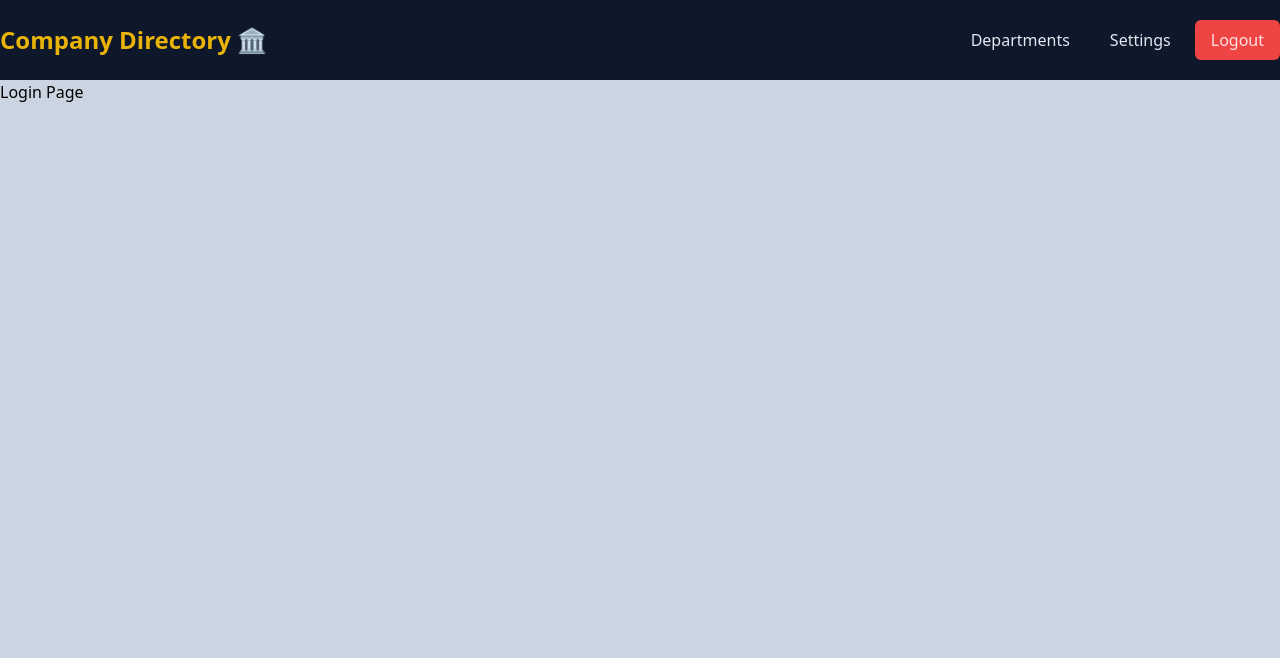
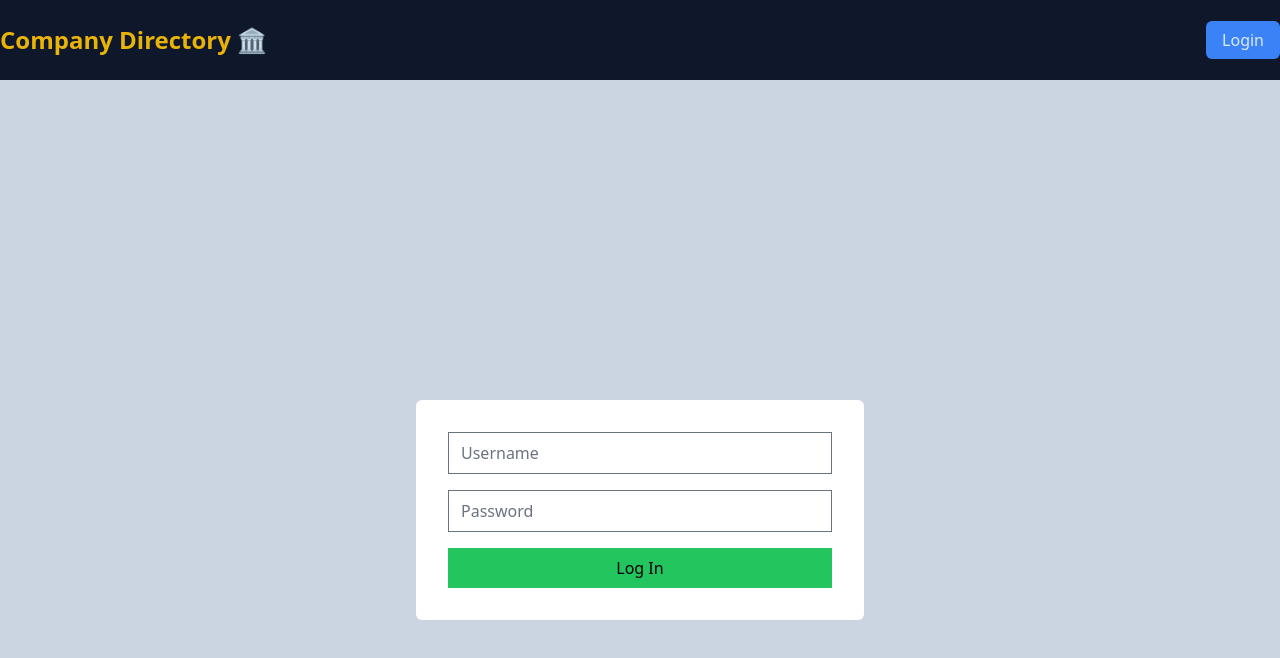
Before and after one commit to RogerAgu/vue-company-directory, a Vue app: page /login in a window 1280 px wide. Shown: the top 658 px of the page. Built offline with nearby package versions, Linux system fonts and the light colour scheme.

Commit message:
fixed router and NavBar

```diff
--- a/src/components/LoginPage.vue
+++ b/src/components/LoginPage.vue
@@ -1,3 +1,44 @@
+
+<script setup>
+import { ref } from 'vue';
+import { useRouter, useRoute } from 'vue-router';
+
+import { useAuth } from '@/composables/useAuth';
+const { login, logout } = useAuth()
+
+const route = useRoute()
+const router =useRouter()
+
+const username = ref('')
+const password = ref('')
+
+const logUserIn = () => {
+  if (login(username.value, password.value)) {
+    if (route.query.redirect) {
+      route.push(route.query.redirect)
+    } else {
+      router.push({name: 'Home'})
+    }
+   } else {
+      logout()
+   }
+ }
+
+</script>
+
 <template>
-    <h1>Login Page</h1>
+  <form class="login-form" @submit.prevent="logUserIn">
+    <input v-model="username" type="text" placeholder="Username" />
+    <input v-model="password" type="password" placeholder="Password" />
+    <button type="submit" class="bg-green-500 px-4 py-2">Log In</button>
+  </form>
 </template>
+
+<style scoped lang="postcss">
+.login-form{
+   @apply mx-auto flex-col mt-80 flex max-w-md gap-4 p-8 rounded-md bg-white;
+  &input{
+   @apply rounded-md px-4 py-2 text-xl ring-1 ring-slate-300;
+  }
+}
+</style>
--- a/src/components/NavBar.vue
+++ b/src/components/NavBar.vue
@@ -1,5 +1,8 @@
 <script setup>
 import { ref } from 'vue';
+import { useAuth } from '@/composables/useAuth'
+
+const {isAuthenticated, logout, user} = useAuth()
 const brand = ref('Company Directory 🏛️')
 </script>
 
@@ -11,9 +14,14 @@ const brand = ref('Company Directory 🏛️')
         <span class="brand-title">{{ brand }}</span>
     </RouterLink>
         <div class="menu">
-        <a href="#" class="menu-item">Departments</a>
-        <a href="#" class="menu-item">Settings</a>
-        <a href="#" class="menu-Login">Logout</a>
+         <p v-show="isAuthenticated" class="px-4 py-2">Welcome <strong><i>{{user.name}}</i></strong></p>
+        <div v-if="isAuthenticated">
+           <RouterLink :to="{name: 'Settings'}" href="#" class="menu-item">Settings</RouterLink>
+           <button :to="{name: 'Home'}" href="#" class="menu-logout" @click="logout">Logout</button>
+        </div>
+        <div v-else>
+        <RouterLink :to="{name: 'Login'}" href="#" class="menu-login">Login</RouterLink>
+        </div>
      </div>
     </div>
     </nav>
@@ -31,13 +39,19 @@ nav{
     }
     .menu{
         @apply flex gap-2;
+        &div{
+           @apply px-2 py-2;
+        }
         &-item{
             @apply rounded-md px-4 py-2 hover:bg-yellow-500 hover:text-slate-900;
         }
-        &-Login{
-            @apply rounded-md bg-red-500 px-4 py-2 text-red-100 hover:bg-red-700;
+        &-login{
+            @apply rounded-md bg-blue-500 px-4 py-2 text-blue-100 hover:bg-blue-700;
         }
-    }
+     &-logout{
+            @apply rounded-md mx-2 bg-red-500 px-4 py-2 text-red-100 hover:bg-red-700;
+        }
    }
 }
+}
 </style>
--- /dev/null
+++ b/src/components/SettingsPage.vue
@@ -0,0 +1,3 @@
+<template>
+    <h1>Settings Page</h1>
+</template>
--- /dev/null
+++ b/src/composables/useAuth.js
@@ -0,0 +1,48 @@
+import { ref } from 'vue'
+
+import router from '@/router'
+
+const dbUsers = [
+    {
+    username: 'admin',
+    password: 'admin',
+    name: 'Admin',
+    role: 'admin',
+    email: 'admin@cool-company.com',
+    },
+     {
+    username: 'user',
+    password: 'user',
+     name: 'User',
+     role: 'user',
+    email: 'user@cool-company.com',
+    },
+]
+
+const isAuthenticated = ref(false)
+const user = ref({})
+
+
+
+export const useAuth = () => {
+    const login = (username, password) => {
+        const dbUser = dbUsers.find((u) => u.username === username && u.password === password)
+        console.log(username)
+        if (dbUser) {
+            console.log(dbUser)
+            const {name,role, email, username } = dbUser
+            isAuthenticated.value = true
+            user.value = { name, role, email, username }
+            return true
+        }
+        return false
+    }
+    const logout = () => {
+        isAuthenticated.value = false
+        user.value = {}
+        router.push({ name :'Home'})
+    }
+
+    return { isAuthenticated, user, login, logout }
+
+ }
--- a/src/router.js
+++ b/src/router.js
@@ -1,17 +1,29 @@
 import { createRouter, createWebHistory } from 'vue-router'
-
+import { useAuth} from '@/composables/useAuth'
+const {isAuthenticated} = useAuth()
 import MainPage from '@/components/MainPage.vue'
+import SettingsPage from '@/components/SettingsPage.vue'
 import LoginPage from '@/components/LoginPage.vue'
 import NotFound from '@/components/NotFound.vue'
 
 
 const routes = [
   { path: '/', name: 'Home', component: MainPage },
-  { path: '/login', name : 'Login', component: LoginPage },
+  { path: '/login', name: 'Login', component: LoginPage },
+  { path: '/settings', name : 'Settings', component: SettingsPage, meta: { requiresAuth: true } },
    { path: '/:pathMatch(.*)*', name : 'NotFound', component: NotFound }
 ]
 
-export default createRouter({
+const router = createRouter({
   history: createWebHistory(),
   routes,
 })
+
+router.beforeEach((to) => {
+  if (to.meta.requiresAuth && !isAuthenticated.value) {
+    return{ name : 'Login', query: { redirect: to.fullPath }}
+  }
+})
+
+
+export default router
```
